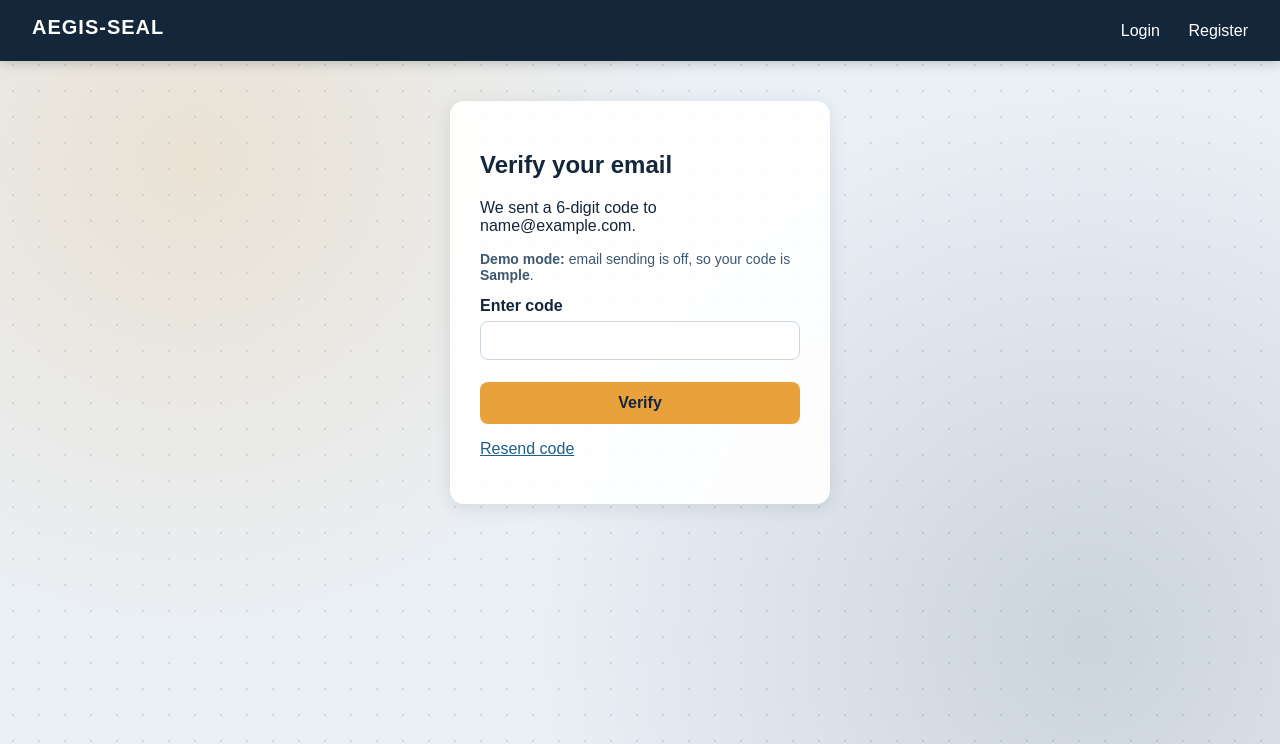
After one commit to srigayathrig4/Aegis-seal, a Flask app: template templates/verify_otp.html in a window 1280 px wide. The commit adds this page. Shown: the top 744 px of the page. Run offline with Flask 3, Linux system fonts and the light colour scheme; the template is opened without the code that fills it: most values are stand-ins (such as "Sample title", 1, 10 or a date in 2020).

Commit message:
Use User ID instead of email

```diff
--- a/app.py
+++ b/app.py
@@ -1,11 +1,11 @@
 import os
+import re
 import sqlite3
 import uuid
 from flask import Flask, render_template, request, redirect, url_for, session, flash
 from werkzeug.security import generate_password_hash, check_password_hash
 from werkzeug.utils import secure_filename
 from detector import ai_probability
-from chain_store import init_chain, add_block, verify_chain, text_fingerprint
 from chain_store import init_chain, add_block, verify_chain, text_fingerprint, text_statuses
 
 app = Flask(__name__)
@@ -14,13 +14,16 @@ app.config["MAX_CONTENT_LENGTH"] = 5 * 1024 * 1024  # 5 MB limit
 DB = "database.db"
 UPLOAD_FOLDER = "uploads"
 ALLOWED_EXTENSIONS = {"txt", "png", "jpg", "jpeg"}
+USERNAME_PATTERN = re.compile(r"^[a-z0-9_]{3,20}$")
 
 os.makedirs(UPLOAD_FOLDER, exist_ok=True)
+
 
 def get_db():
     conn = sqlite3.connect(DB)
     conn.row_factory = sqlite3.Row
     return conn
+
 
 def init_db():
     conn = get_db()
@@ -28,10 +31,14 @@ def init_db():
         CREATE TABLE IF NOT EXISTS users (
             id INTEGER PRIMARY KEY AUTOINCREMENT,
             name TEXT NOT NULL,
-            email TEXT UNIQUE NOT NULL,
+            username TEXT UNIQUE NOT NULL,
             password_hash TEXT NOT NULL
         )
     """)
+    # Older databases used an "email" column: rename it, keeping all accounts
+    columns = [r["name"] for r in conn.execute("PRAGMA table_info(users)")]
+    if "email" in columns and "username" not in columns:
+        conn.execute("ALTER TABLE users RENAME COLUMN email TO username")
     conn.execute("""
         CREATE TABLE IF NOT EXISTS uploads (
             id INTEGER PRIMARY KEY AUTOINCREMENT,
@@ -59,8 +66,10 @@ def init_db():
     conn.commit()
     conn.close()
 
+
 def allowed_file(filename):
     return "." in filename and filename.rsplit(".", 1)[1].lower() in ALLOWED_EXTENSIONS
+
 
 @app.template_filter("verdict")
 def verdict(score):
@@ -71,57 +80,68 @@ def verdict(score):
     if score <= 85:
         return "Uncertain"
     return "Likely AI-generated"
+
+
 @app.route("/")
 def home():
     return render_template("home.html")
+
 
 @app.route("/register", methods=["GET", "POST"])
 def register():
     error = None
     if request.method == "POST":
         name = request.form["name"].strip()
-        email = request.form["email"].strip().lower()
+        username = request.form["username"].strip().lower()
         password = request.form["password"]
 
-        if len(password) < 6:
+        if not name:
+            error = "Please enter your name."
+        elif not USERNAME_PATTERN.match(username):
+            error = "User ID must be 3 to 20 characters: letters, numbers or underscore."
+        elif len(password) < 6:
             error = "Password must be at least 6 characters."
         else:
             conn = get_db()
             try:
                 conn.execute(
-                    "INSERT INTO users (name, email, password_hash) VALUES (?, ?, ?)",
-                    (name, email, generate_password_hash(password)),
+                    "INSERT INTO users (name, username, password_hash) VALUES (?, ?, ?)",
+                    (name, username, generate_password_hash(password)),
                 )
                 conn.commit()
+                flash("Account created. You can log in now.", "success")
                 return redirect(url_for("login"))
             except sqlite3.IntegrityError:
-                error = "This email is already registered."
+                error = "This User ID is already taken."
             finally:
                 conn.close()
     return render_template("register.html", error=error)
+
 
 @app.route("/login", methods=["GET", "POST"])
 def login():
     error = None
     if request.method == "POST":
-        email = request.form["email"].strip().lower()
+        username = request.form["username"].strip().lower()
         password = request.form["password"]
 
         conn = get_db()
-        user = conn.execute("SELECT * FROM users WHERE email = ?", (email,)).fetchone()
+        user = conn.execute("SELECT * FROM users WHERE username = ?", (username,)).fetchone()
         conn.close()
 
         if user and check_password_hash(user["password_hash"], password):
             session["user_id"] = user["id"]
             session["user_name"] = user["name"]
             return redirect(url_for("dashboard"))
-        error = "Invalid email or password."
+        error = "Invalid User ID or password."
     return render_template("login.html", error=error)
+
 
 @app.route("/logout")
 def logout():
     session.clear()
     return redirect(url_for("home"))
+
 
 @app.route("/dashboard")
 def dashboard():
@@ -171,6 +191,8 @@ def upload():
             return redirect(url_for("dashboard"))
 
     return render_template("upload.html")
+
+
 @app.route("/text", methods=["GET", "POST"])
 def check_text():
     if "user_id" not in session:
@@ -204,6 +226,8 @@ def check_text():
             return redirect(url_for("dashboard"))
 
     return render_template("text.html")
+
+
 @app.route("/delete_text/<int:text_id>", methods=["POST"])
 def delete_text(text_id):
     if "user_id" not in session:
@@ -218,6 +242,7 @@ def delete_text(text_id):
     flash("Text deleted.", "success")
     return redirect(url_for("dashboard"))
 
+
 @app.route("/verify")
 def verify():
     if "user_id" not in session:
@@ -225,11 +250,13 @@ def verify():
     ok, problems, total = verify_chain()
     return render_template("verify.html", ok=ok, problems=problems, total=total)
 
+
 @app.errorhandler(413)
 def file_too_large(e):
     flash("File is too large. The limit is 5 MB.", "error")
     return redirect(url_for("upload"))
 
+
 if __name__ == "__main__":
     init_db()
     init_chain()
--- a/templates/login.html
+++ b/templates/login.html
@@ -5,8 +5,8 @@
   <h2>Login</h2>
   {% if error %}<p class="error">{{ error }}</p>{% endif %}
   <form method="post">
-    <label>Email</label>
-    <input type="email" name="email" required>
+    <label>User id</label>
+    <input type="text" name="username" required>
     <label>Password</label>
     <input type="password" name="password" required>
     <button class="btn" type="submit">Login</button>
--- a/templates/register.html
+++ b/templates/register.html
@@ -7,8 +7,8 @@
   <form method="post">
     <label>Name</label>
     <input type="text" name="name" required>
-    <label>Email</label>
-    <input type="email" name="email" required>
+    <label>User id</label>
+    <input type="text" name="username" pattern="[A-Za-z0-9_]{3,20}" title="3 to 20 letters, numbers or underscore" required>
     <label>Password</label>
     <input type="password" name="password" required>
     <button class="btn" type="submit">Register</button>
--- /dev/null
+++ b/templates/verify_otp.html
@@ -0,0 +1,19 @@
+{% extends "base.html" %}
+{% block title %}Verify email - AEGIS-SEAL{% endblock %}
+{% block content %}
+<div class="card">
+  <h2>Verify your email</h2>
+  <p>We sent a 6-digit code to {{ email }}.</p>
+    {% if demo_otp %}
+  <p class="note"><b>Demo mode:</b> email sending is off, so your code is
+  <b>{{ demo_otp }}</b>.</p>
+  {% endif %}
+  {% if error %}<p class="error">{{ error }}</p>{% endif %}
+  <form method="post">
+    <label>Enter code</label>
+    <input type="text" name="otp" inputmode="numeric" maxlength="6" pattern="[0-9]{6}" required>
+    <button class="btn" type="submit">Verify</button>
+  </form>
+  <p><a href="{{ url_for('resend_otp') }}">Resend code</a></p>
+</div>
+{% endblock %}
```
Also changed, not shown: 1 other file.
